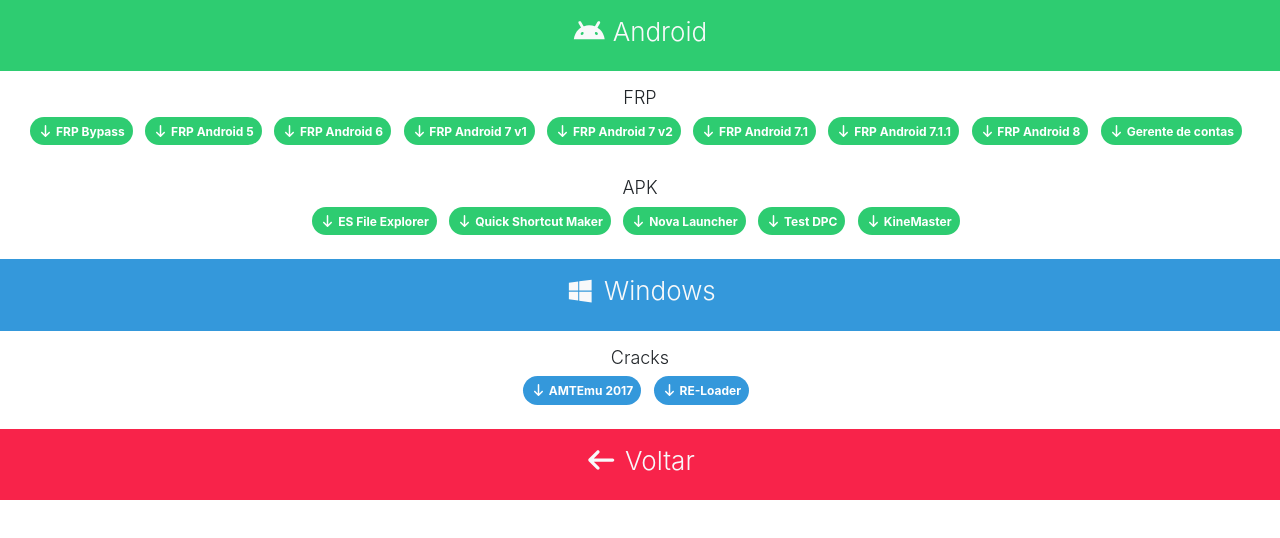
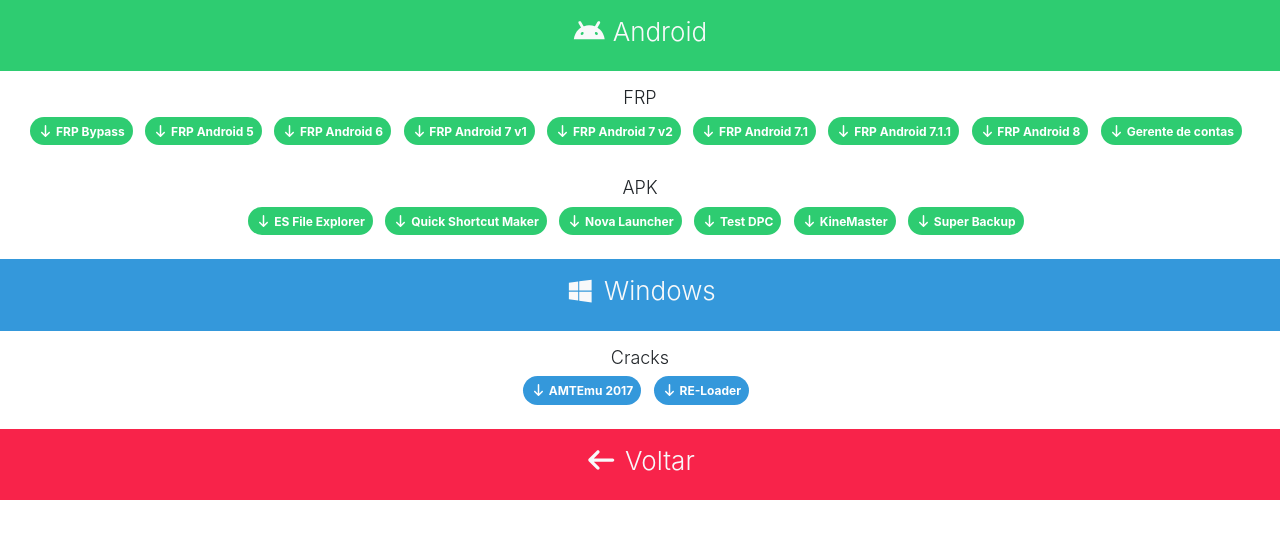
Before and after one commit to cledsonmedeiros/cledsonmedeiros.github.io, a website: page kel/index.html in a window 1280 px wide. Drawn offline with Linux system fonts and the light colour scheme; files whose address does not match are found by name.

Commit message:
add: kel apk

```diff
--- a/kel/index.html
+++ b/kel/index.html
@@ -93,6 +93,10 @@
           <a href="https://www.mediafire.com/file/dltpkbg67azi8bi/kinemaster-4-11-13-14060-gp.apk/file" target="_blank">
             <span class="badge badge-pill badge-success p-2 mr-2 mb-2"><i class="fas fa-arrow-down"></i>
               KineMaster</span>
+          </a>
+          <a href="https://www.mediafire.com/file/yhatdphq4dwqei8/super-backup-sms-and-contacts-2-2-62.apk/file" target="_blank">
+            <span class="badge badge-pill badge-success p-2 mr-2 mb-2"><i class="fas fa-arrow-down"></i>
+              Super Backup</span>
           </a>
         </div>
       </div>
```
